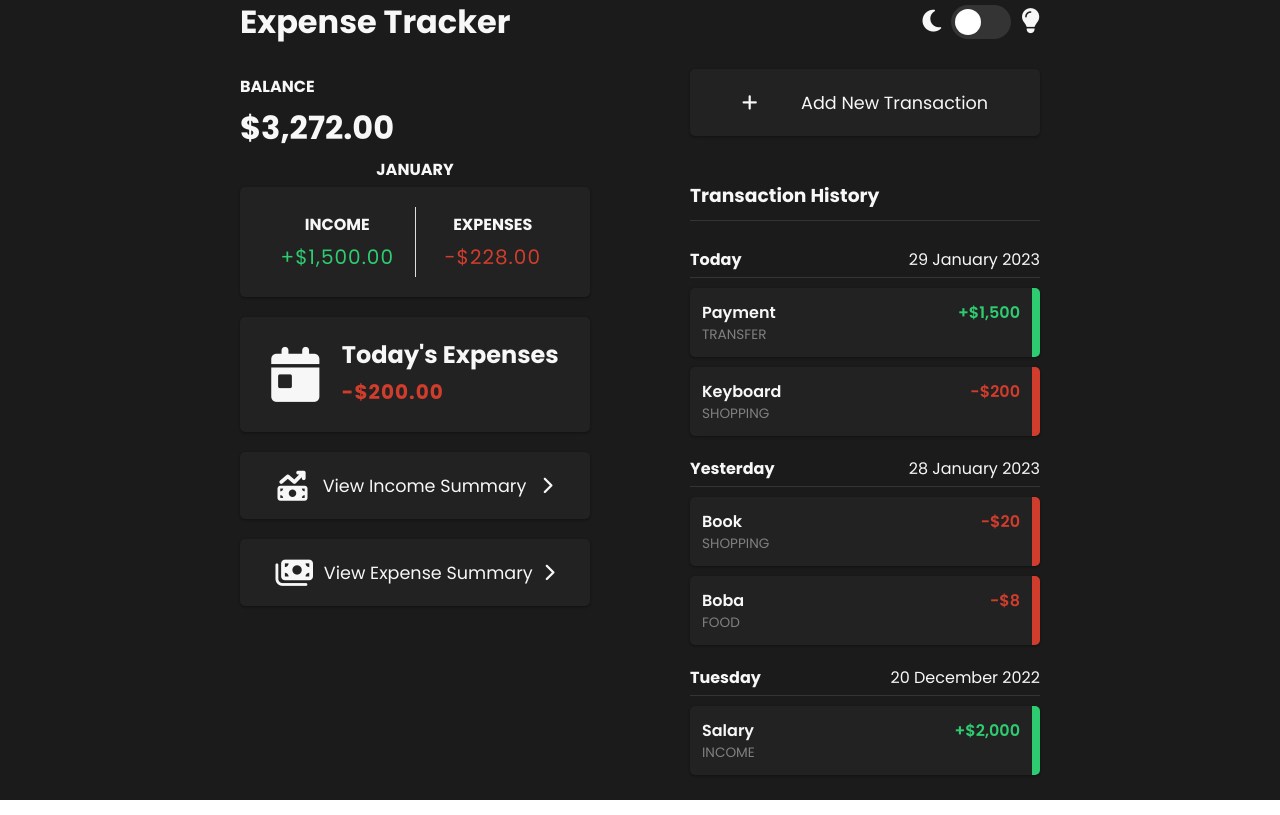
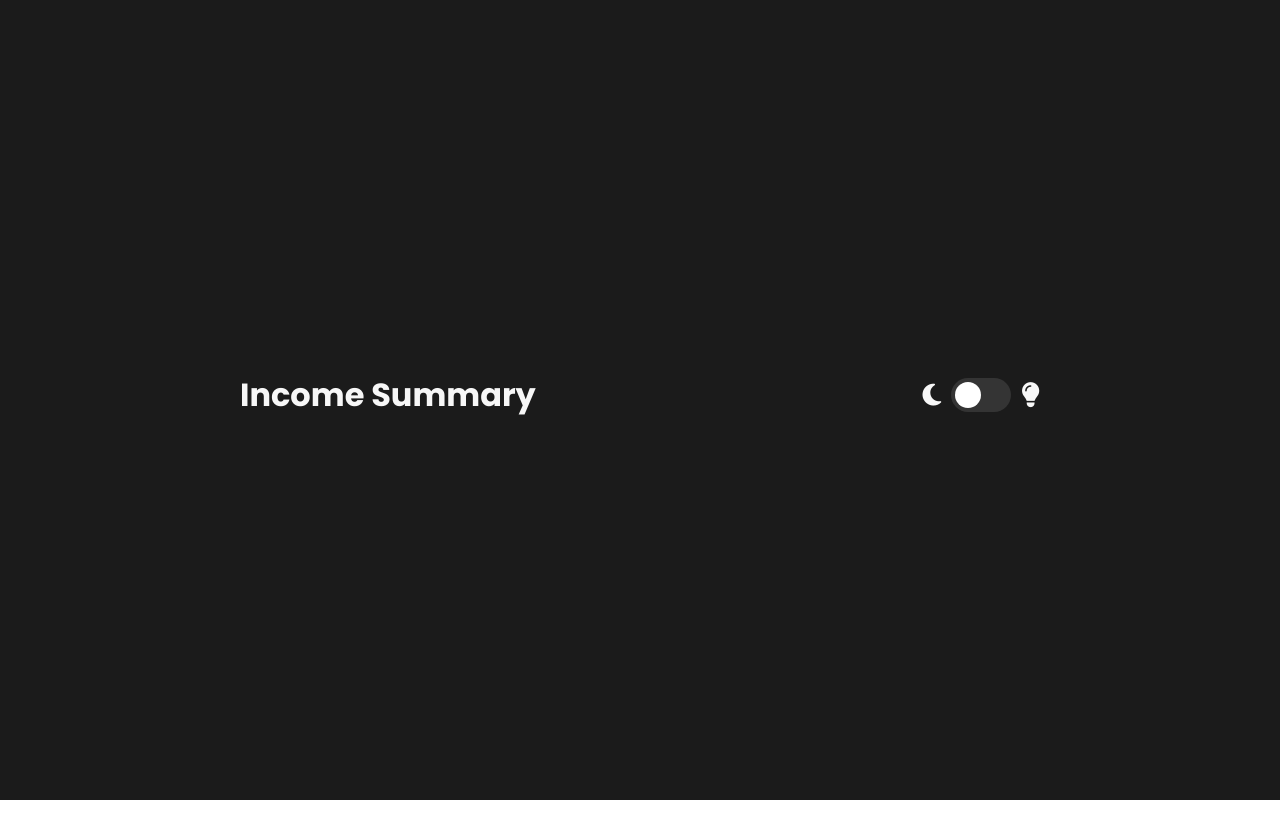
Before and after one commit to emilysamantha/my-expense-tracker, a React (Create React App) app: page /incomesummary in a window 1280 px wide. Built offline with nearby package versions, Linux system fonts and the light colour scheme.

Commit message:
Make IncomeSummary page

```diff
--- a/package.json
+++ b/package.json
@@ -9,6 +9,7 @@
     "axios": "^1.2.6",
     "react": "^18.2.0",
     "react-dom": "^18.2.0",
+    "react-router-dom": "^6.8.0",
     "react-scripts": "5.0.1",
     "uuid": "^9.0.0",
     "web-vitals": "^2.1.4"
--- a/src/App.css
+++ b/src/App.css
@@ -362,7 +362,7 @@ li.dark {
 
 .delete-btn {
   cursor: pointer;
-  background-color: #e74c3c;
+  background-color: var(--red);
   border: 0;
   color: #fff;
   font-size: 20px;
--- a/src/App.js
+++ b/src/App.js
@@ -1,46 +1,17 @@
 import "./App.css";
-import React, { useContext } from "react";
-import Header from "./components/Header";
-import ToggleButton from "./components/ToggleButton";
-import Total from "./components/Total";
-import IncomeExpenses from "./components/IncomeExpenses";
-import TodaysExpenses from "./components/TodaysExpenses";
-import Button from "./components/Button";
-import TransactionList from "./components/TransactionList";
-import AddTransaction from "./components/AddTransaction";
-import { GlobalContext } from "./context/GlobalState";
+import React from "react";
+import { BrowserRouter, Routes, Route } from "react-router-dom";
+import Home from "./pages/Home";
+import IncomeSummary from "./pages/IncomeSummary";
 
 function App() {
-  const { theme } = useContext(GlobalContext);
   return (
-    <div
-      className={
-        theme === "light" ? "main-container light" : "main-container dark"
-      }
-    >
-      <div className="header">
-        <Header title="Expense Tracker" />
-        <ToggleButton />
-      </div>
-
-      <div className="exp-tracker-container">
-        <div className="container">
-          <Total title="Balance" />
-          <IncomeExpenses />
-          <TodaysExpenses />
-          <Button
-            icon="fa-solid fa-money-bill-trend-up"
-            title="View Income Summary"
-          />
-          <Button icon="fa-solid fa-money-bills" title="View Expense Summary" />
-        </div>
-        <div className="container">
-          <AddTransaction />
-          <br />
-          <TransactionList />
-        </div>
-      </div>
-    </div>
+    <BrowserRouter>
+      <Routes>
+        <Route path="/" element={<Home />} />
+        <Route path="/incomesummary" element={<IncomeSummary />} />
+      </Routes>
+    </BrowserRouter>
   );
 }
 
--- a/src/components/Button.js
+++ b/src/components/Button.js
@@ -1,11 +1,12 @@
 import React, { useContext } from "react";
+import { Link } from "react-router-dom";
 import { GlobalContext } from "../context/GlobalState";
 
-const Button = ({ icon, title }) => {
+const Button = ({ icon, title, page }) => {
   const { theme } = useContext(GlobalContext);
   return (
-    <a
-      href="/"
+    <Link
+      to={page}
       className={
         theme === "light"
           ? "box-container button light"
@@ -15,7 +16,7 @@ const Button = ({ icon, title }) => {
       <i class={`${icon} btn-icon`}></i>
       <p>{title}</p>
       <i class="fa-solid fa-chevron-right"></i>
-    </a>
+    </Link>
   );
 };
 
--- /dev/null
+++ b/src/pages/Home.js
@@ -0,0 +1,53 @@
+import React, { useContext } from "react";
+
+import Header from "../components/Header";
+import ToggleButton from "../components/ToggleButton";
+import Total from "../components/Total";
+import IncomeExpenses from "../components/IncomeExpenses";
+import TodaysExpenses from "../components/TodaysExpenses";
+import Button from "../components/Button";
+import TransactionList from "../components/TransactionList";
+import AddTransaction from "../components/AddTransaction";
+
+import { GlobalContext } from "../context/GlobalState";
+
+const Home = () => {
+  const { theme } = useContext(GlobalContext);
+  return (
+    <div
+      className={
+        theme === "light" ? "main-container light" : "main-container dark"
+      }
+    >
+      <div className="header">
+        <Header title="Expense Tracker" />
+        <ToggleButton />
+      </div>
+
+      <div className="exp-tracker-container">
+        <div className="container">
+          <Total title="Balance" />
+          <IncomeExpenses />
+          <TodaysExpenses />
+          <Button
+            icon="fa-solid fa-money-bill-trend-up"
+            title="View Income Summary"
+            page="incomesummary"
+          />
+          <Button
+            icon="fa-solid fa-money-bills"
+            title="View Expense Summary"
+            page="expensesummary"
+          />
+        </div>
+        <div className="container">
+          <AddTransaction />
+          <br />
+          <TransactionList />
+        </div>
+      </div>
+    </div>
+  );
+};
+
+export default Home;
--- /dev/null
+++ b/src/pages/IncomeSummary.js
@@ -0,0 +1,22 @@
+import React, { useContext } from "react";
+import Header from "../components/Header";
+import ToggleButton from "../components/ToggleButton";
+import { GlobalContext } from "../context/GlobalState";
+
+const IncomeSummary = () => {
+  const { theme } = useContext(GlobalContext);
+  return (
+    <div
+      className={
+        theme === "light" ? "main-container light" : "main-container dark"
+      }
+    >
+      <div className="header">
+        <Header title="Income Summary" />
+        <ToggleButton />
+      </div>
+    </div>
+  );
+};
+
+export default IncomeSummary;
```
Also changed, not shown: src/pages/ExpenseSummary.js (added), 1 other file (tests, documents, lock files or other folders).
